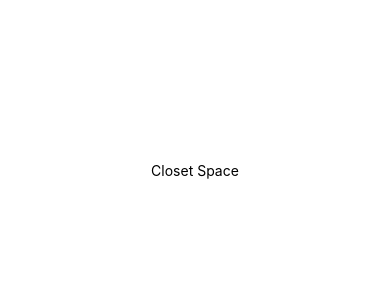
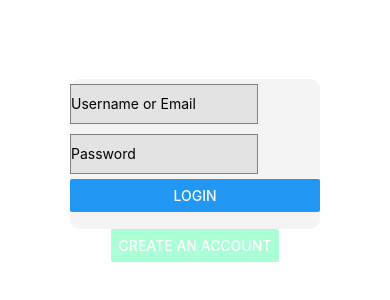
Before and after one commit to mikemoreedu/ClosetSpace, a React Native app: screen / in a window 390 px wide. Shown: the part 252-552 px from the top of the page. Built offline with nearby package versions, Linux system fonts and the light colour scheme.

Commit message:
Created landing page

```diff
--- a/App.js
+++ b/App.js
@@ -1,10 +1,57 @@
 import { StatusBar } from 'expo-status-bar';
-import { StyleSheet, Text, View } from 'react-native';
+import { Button, StyleSheet, Text, View } from 'react-native';
+import { TextInput } from 'react-native-web';
 
 export default function App() {
   return (
     <View style={styles.container}>
-      <Text>Closet Space</Text>
+
+      <View
+      style={{
+        backgroundColor: "#F4F4F4",
+        height: 150,
+        width: 250,
+        borderRadius: 10,
+
+
+    }}
+      >
+        <TextInput
+        style={{
+          backgroundColor: "#E3E3E3",
+          height: 40,
+          width: "75%",
+          borderColor: 'gray',
+          borderWidth: 1,
+          marginTop: 5,
+          marginBottom: 5,
+        }}
+        defaultValue="Username or Email"
+      />
+      <TextInput
+        style={{
+          backgroundColor: "#E3E3E3",
+          height: 40,
+          width: "75%",
+          borderColor: 'gray',
+          borderWidth: 1,
+          marginTop: 5,
+          marginBottom: 5,
+        }}
+        defaultValue="Password"
+      />
+      <Button
+      title = "Login"/>
+      </View>
+
+
+      <View>
+        <Button
+        title="Create an account"
+        color={"#aaffd6"}
+        />
+      </View>
+
       <StatusBar style="auto" />
     </View>
   );
```
